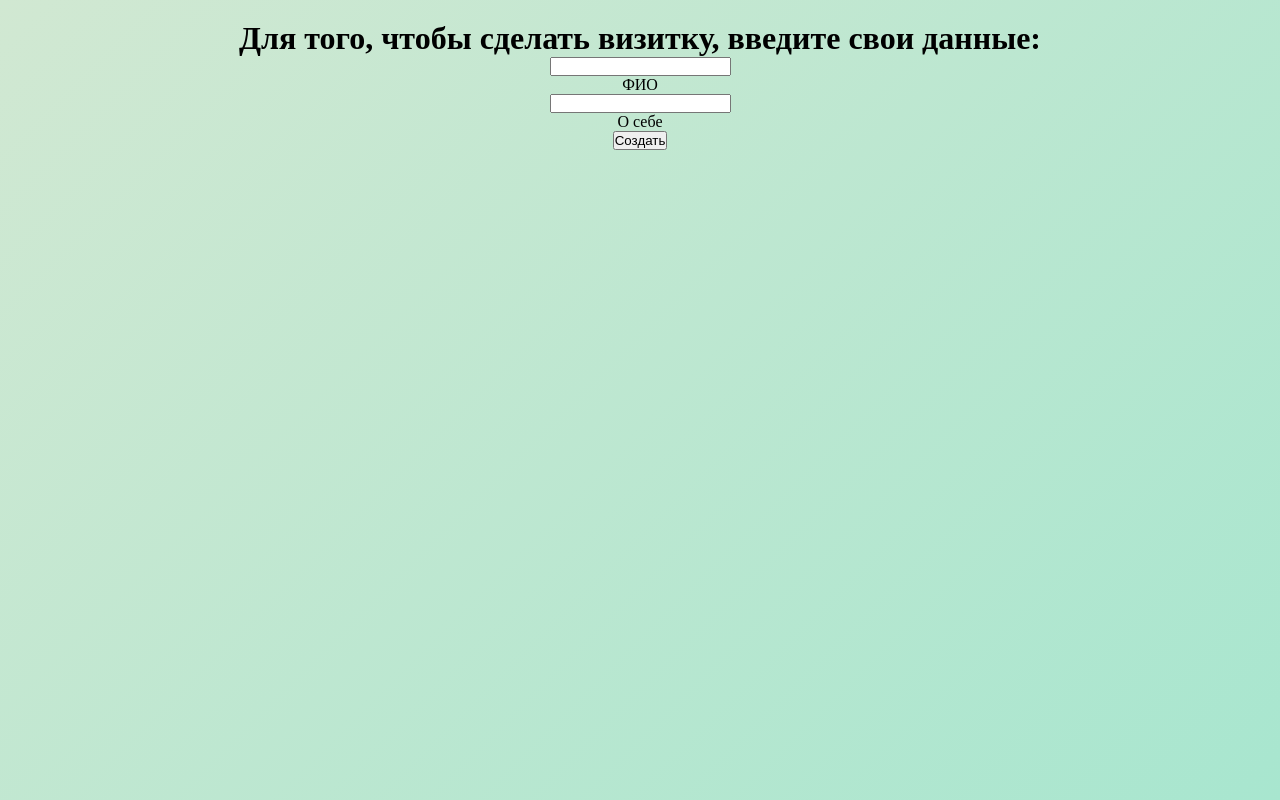
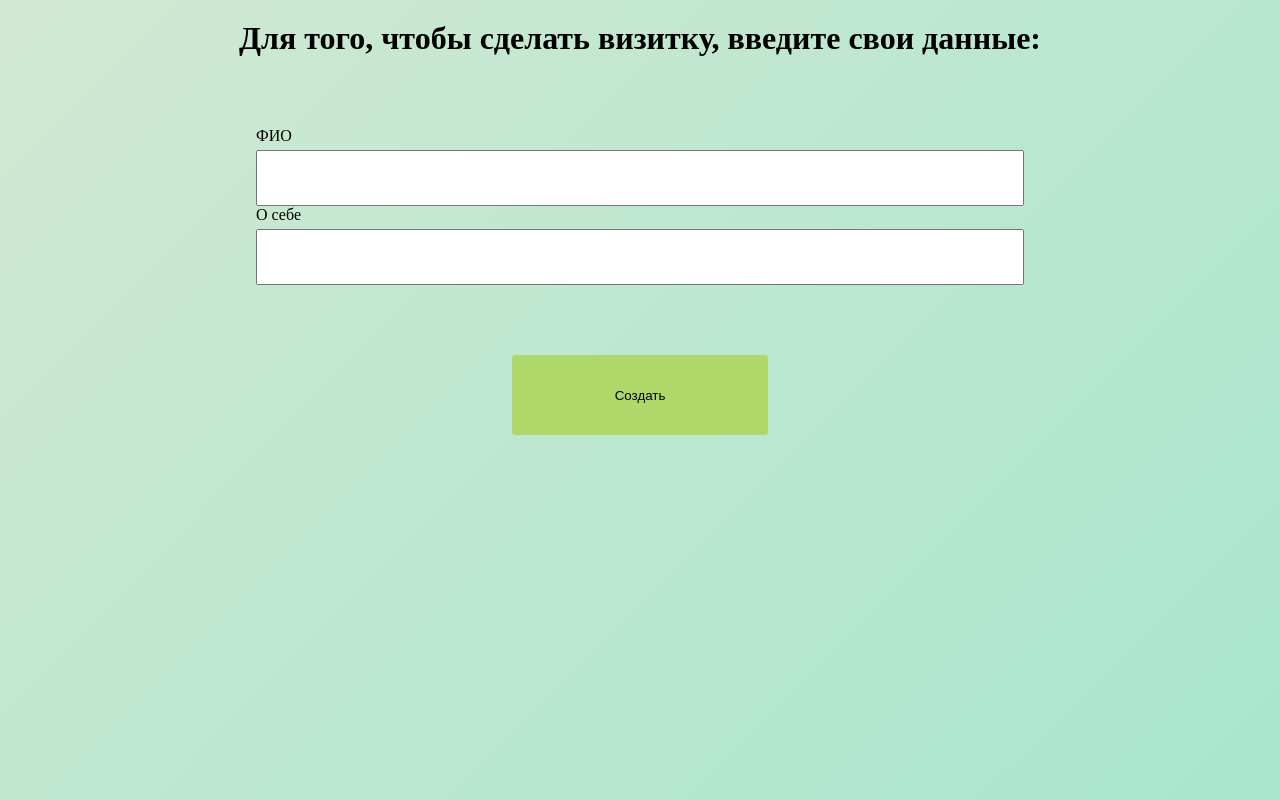
Before and after one commit to Kurbik72/TgBot2.0, a React (Create React App) app: page / in a window 1280 px wide. Built offline with nearby package versions, Linux system fonts and the light colour scheme.

Commit message:
interface

```diff
--- a/src/components/pup/Component.jsx
+++ b/src/components/pup/Component.jsx
@@ -10,10 +10,15 @@ return (
 <div className={Style.popa}>
     <form>
         <h1>Для того, чтобы сделать визитку, введите свои данные:</h1>
-        <input name="FIO" type="text"/>
+        <div className={Style.kit}>
         <label htmlFor="FIO">ФИО</label>
-        <input name="About" type="text"/>
+        <input name="FIO" type="text"
+        placeholder/>
         <label htmlFor="About">О себе</label>
+        <input name="About" type="text"
+        placeholder/>
+
+        </div>
         <button>Создать</button>
     </form>
     </div>
--- a/src/components/pup/style.module.css
+++ b/src/components/pup/style.module.css
@@ -10,7 +10,7 @@
 
 
 
-.popa{
+.popa {
     padding: 20px 20px;
     background: linear-gradient(135deg, #d1e8d2, #a8e6cf);
     min-height: 100vh;
@@ -22,3 +22,31 @@
     align-items: center;
     flex-direction: column;
 }
+.popa h1{
+text-align: center;
+}
+.kit {
+
+    display: flex;
+    flex-direction: column; /* Измените направление на колонку */
+    align-items: flex-start; /* Выравнивание по левому краю */
+    margin: 70px; /* Отступ между полями */
+}
+
+.kit label {
+
+    margin-bottom: 5px; /* Отступ между label и input */
+}
+.popa input{
+    width: 60vw;
+    height: 7vh;
+}
+.popa button{
+
+    background-color: rgb(174, 216, 106);
+    border-radius: 3px;
+    width: 20vw;
+    height: 10vh;
+    border: none;
+
+}
```
